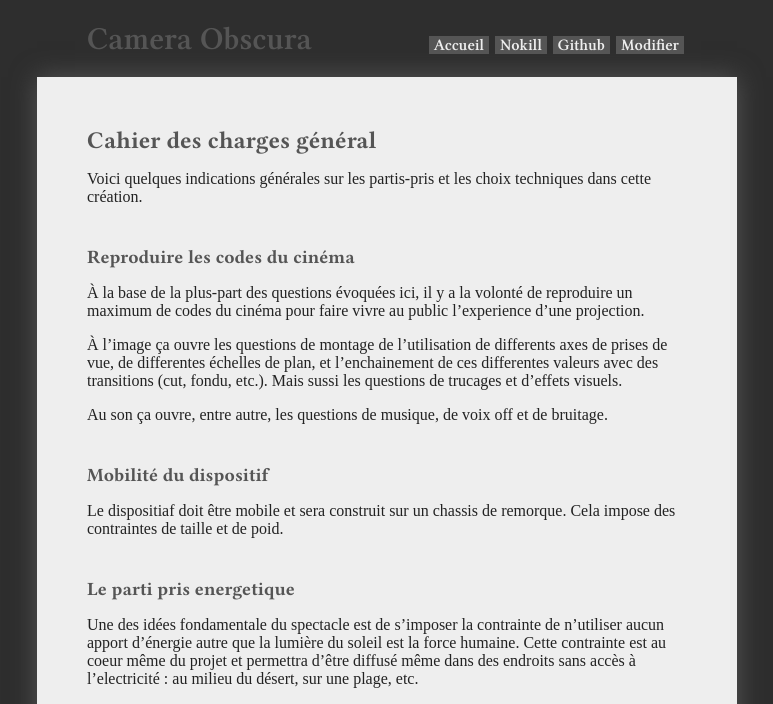
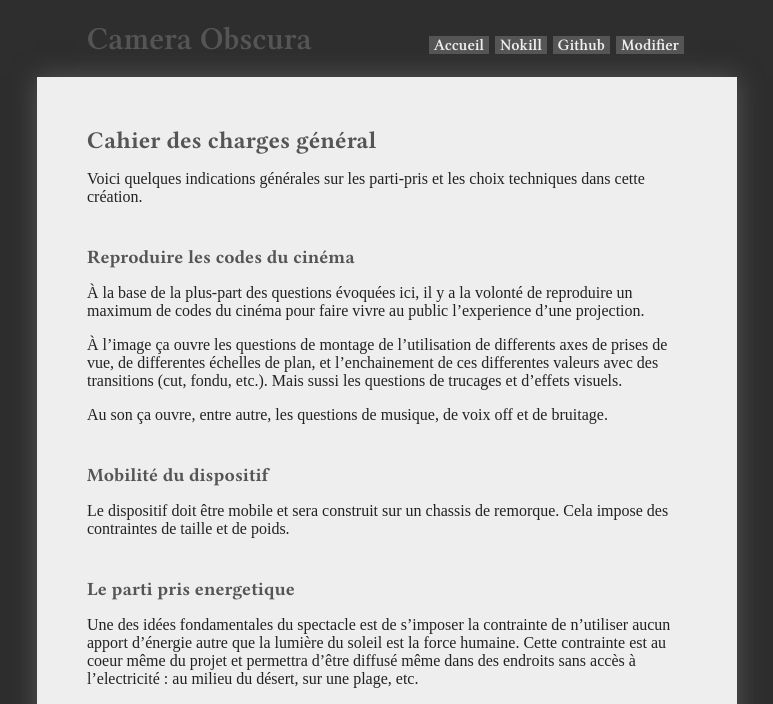
Before and after one commit to virginienokill/camera-obscura, a Jekyll site: the page built from contenu/technique/introtechnique.md, in a window 1280 px wide. Shown: the top 704 px of the page, without its empty margins (253-1026 px from the left). Built offline with Jekyll 4.4.1, drawn with Linux system fonts in a browser that asks for light colours; nearby versions of some CDN libraries; some web fonts are replaced; our own code applies the rules of GitHub Pages for plain Markdown files; a script that is not in the unit is left out; the repository's description, which GitHub fills in, is left out.

Commit message:
Update introtechnique.md

```diff
--- a/contenu/technique/introtechnique.md
+++ b/contenu/technique/introtechnique.md
@@ -1,6 +1,6 @@
 ## Cahier des charges général
 
-Voici quelques indications générales sur les partis-pris et les choix techniques dans cette création.
+Voici quelques indications générales sur les parti-pris et les choix techniques dans cette création.
 
 ### Reproduire les codes du cinéma
 
@@ -12,11 +12,11 @@
 
 ### Mobilité du dispositif
 
-Le dispositiaf doit être mobile et sera construit sur un chassis de remorque. Cela impose des contraintes de taille et de poid.
+Le dispositif doit être mobile et sera construit sur un chassis de remorque. Cela impose des contraintes de taille et de poids.
 
 ### Le parti pris energetique
 
-Une des idées fondamentale du spectacle est de s’imposer la contrainte de n’utiliser aucun apport d’énergie autre que la lumière du soleil est la force humaine. Cette contrainte est au coeur même du projet et permettra d’être diffusé même dans des endroits sans accès à l’electricité : au milieu du désert, sur une plage, etc.
+Une des idées fondamentales du spectacle est de s’imposer la contrainte de n’utiliser aucun apport d’énergie autre que la lumière du soleil est la force humaine. Cette contrainte est au coeur même du projet et permettra d’être diffusé même dans des endroits sans accès à l’electricité : au milieu du désert, sur une plage, etc.
 
 En outre, l’utilisation d’énergie electrique de source photovoltaïque ou mécanique (force humaine) ne s’oppose pas directement à cette contrainte mais nous souhaitons si possible nous en passer pour ce spectacle.
 
```
